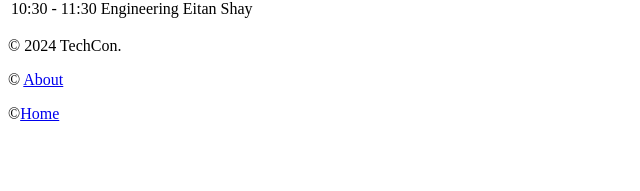
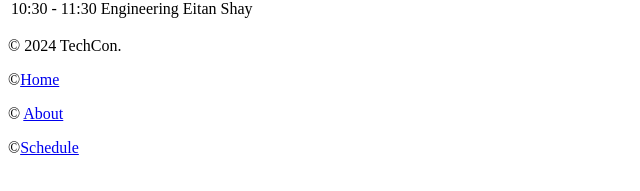
Before and after one commit to THERESE07/TechCon_HTML, a plain HTML site: page techcon_website/schedule.html in a window 1280 px wide. Shown: the part 251-442 px from the top of the page, without its empty margins (0-640 px from the left). Drawn offline with Linux system fonts and the light colour scheme.

Commit message:
adding changes

```diff
--- a/techcon_website/schedule.html
+++ b/techcon_website/schedule.html
@@ -44,8 +44,10 @@
     </main>
     <footer>
         <p>&copy; 2024 TechCon.</p>
+        <p>&copy;<a href="index.html">Home</a></p>
         <p>&copy; <a href="about.html"> About</a></p>
-        <p>&copy;<a href="index.html">Home</a></p>
+
+        <p>&copy;<a href="schedule.html">Schedule</a></p>
     </footer>
 </body>
 </html>
```
